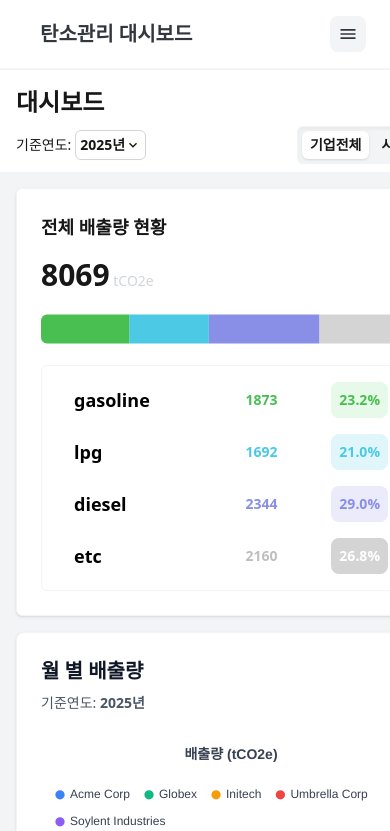
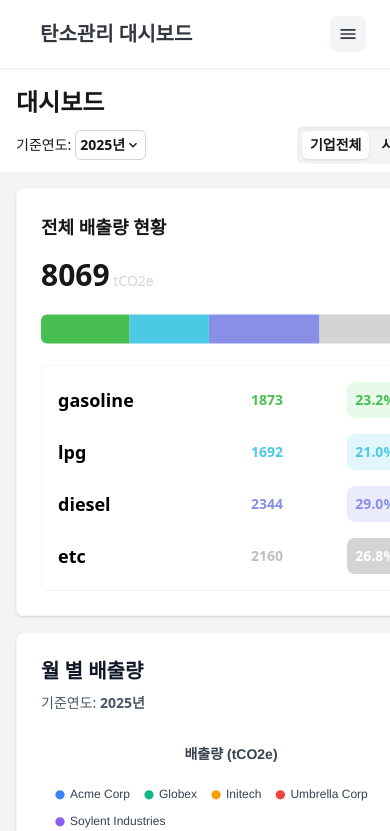
Before and after one commit to jjanggu1/Emissions-Dashboard, a Next.js app: page / in a window 390 px wide. Shown: the top 831 px of the page. Built offline with nearby package versions, Linux system fonts and the light colour scheme.

Commit message:
feat: TotalEmissions 컴포넌트 모바일 레이아웃 수정

```diff
--- a/src/components/TotalEmissions.tsx
+++ b/src/components/TotalEmissions.tsx
@@ -131,7 +131,8 @@ export default function TotalEmissions() {
   }, [totalEmissions]);
 
   return (
-    <div className="w-full h-fit bg-white p-6 border border-gray-100 rounded-md shadow-sm">
+    <div className="w-full h-fit bg-white p-6 border border-gray-100 rounded-md shadow-sm block md:flex gap-4">
+      <div>
         <h1 className="text-lg font-bold">전체 배출량 현황</h1>
         <p className="font-bold text-3xl py-4">
           {totalEmissions}
@@ -140,8 +141,9 @@ export default function TotalEmissions() {
         <div className="w-[380px] md:w-full h-[40px] mb-4">
           <canvas ref={canvasRef}></canvas>
         </div>
+      </div>
 
-      <div className="w-full h-full border border-gray-100 rounded-md px-8 py-2 font-semibold text-sm">
+      <div className="w-full h-full border border-gray-100 rounded-md px-4 py-2 font-semibold text-sm">
         <div className="flex items-center justify-between py-2 text-[#49BF52]">
           <span className="text-lg flex-2 text-black">gasoline</span>{" "}
           <span className="flex-1">{extractEmissionsBySource("gasoline")}</span>
```
Lines whose indentation alone changed are shown as unchanged.
